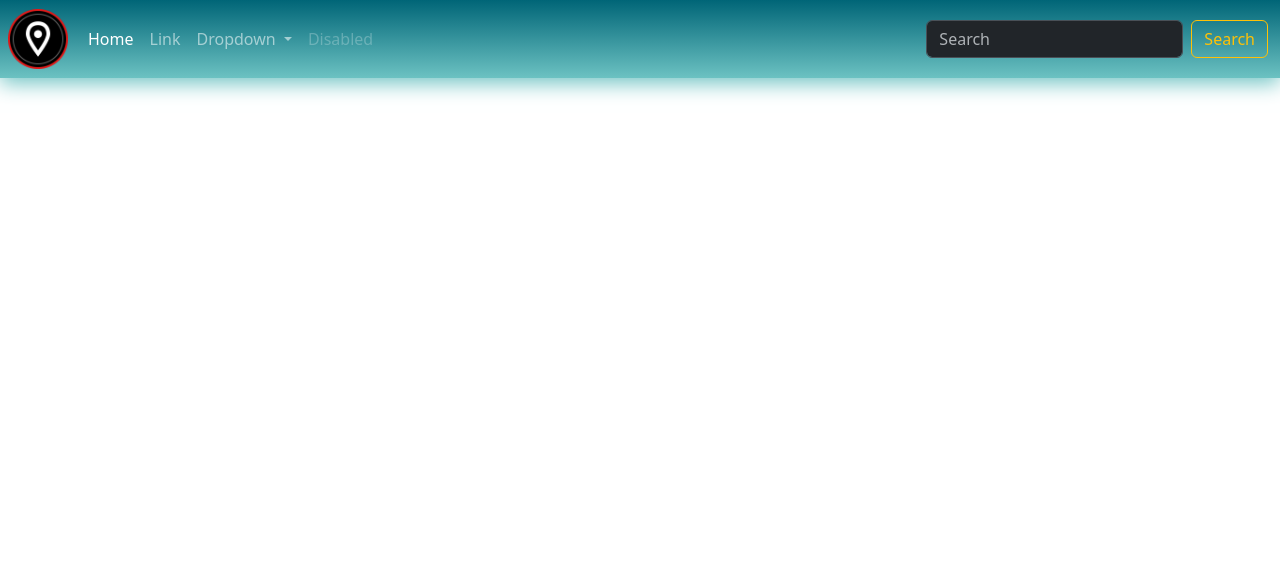
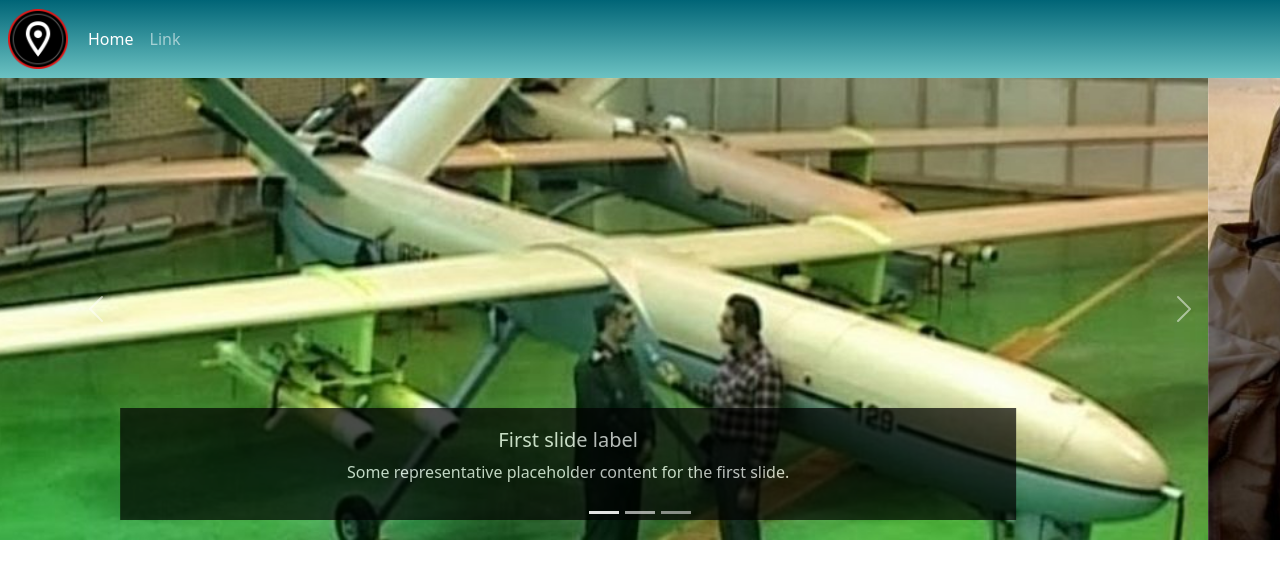
Before and after one commit to Luciano0112/desenvolvedor_java_qua.209.083, a plain HTML site: page 08_site_bootstraap/index.html in a window 1280 px wide. Drawn offline with nearby package versions, Linux system fonts and the light colour scheme.

Commit message:
Aula do Dia 27/11/2025.

```diff
--- a/08_site_bootstraap/css/estilos.css
+++ b/08_site_bootstraap/css/estilos.css
@@ -6,3 +6,11 @@
     background-image: linear-gradient(to bottom, #006577,#6cc2c2);
     box-shadow:0px 5px 20px #6cc2c2;
 }
+.label-carousel{
+    text-shadow: 1px 1px 1px #000000;
+    background-color: #000000;
+    opacity: 0.7;
+}
+.sombra-carousel{
+    box-shadow: opx 10px 20px #16161d;
+}
--- a/08_site_bootstraap/index.html
+++ b/08_site_bootstraap/index.html
@@ -25,8 +25,7 @@
 
         <div class="container-fluid">
             <a class="navbar-brand" href="#">
-                <img src="img/nav.png" alt="ícone"
-                class="meu-logo">
+                <img src="img/nav.png" alt="ícone" class="meu-logo">
             </a>
             <button class="navbar-toggler" type="button" data-bs-toggle="collapse"
                 data-bs-target="#navbarSupportedContent" aria-controls="navbarSupportedContent" aria-expanded="false"
@@ -41,32 +40,60 @@
                     <li class="nav-item">
                         <a class="nav-link" href="#">Link</a>
                     </li>
-                    <li class="nav-item dropdown">
-                        <a class="nav-link dropdown-toggle" href="#" role="button" data-bs-toggle="dropdown"
-                            aria-expanded="false">
-                            Dropdown
-                        </a>
-                        <ul class="dropdown-menu">
-                            <li><a class="dropdown-item" href="#">Action</a></li>
-                            <li><a class="dropdown-item" href="#">Another action</a></li>
-                            <li>
-                                <hr class="dropdown-divider">
-                            </li>
-                            <li><a class="dropdown-item" href="#">Something else here</a></li>
+
                   </ul>
-                    </li>
-                    <li class="nav-item">
-                        <a class="nav-link disabled" aria-disabled="true">Disabled</a>
-                    </li>
-                </ul>
-                <form class="d-flex" role="search">
-                    <input class="form-control me-2" type="search" placeholder="Search" aria-label="Search" />
-                    <button class="btn btn-outline-warning"  type="submit">Search</button>
-                </form>
             </div>
         </div>
     </nav>
     <!--fim do nav bar-->
+
+    <!--carousel-->
+    <div id="carouselExampleCaptions" class="carousel slide sombra-carousel" data-bs-ride="carousel">
+        <div class="carousel-indicators">
+            <button type="button" data-bs-target="#carouselExampleCaptions" data-bs-slide-to="0" class="active"
+                aria-current="true" aria-label="Slide 1"></button>
+            <button type="button" data-bs-target="#carouselExampleCaptions" data-bs-slide-to="1"
+                aria-label="Slide 2"></button>
+            <button type="button" data-bs-target="#carouselExampleCaptions" data-bs-slide-to="2"
+                aria-label="Slide 3"></button>
+        </div>
+        <div class="carousel-inner">
+            <div class="carousel-item active">
+                <img src="img/carousel 1.jpg" class="d-block w-100" alt="carousel 1">
+                <div class="carousel-caption d-none d-md-block label-carousel">
+                    <h5>First slide label</h5>
+                    <p>Some representative placeholder content for the first slide.</p>
+                </div>
+            </div>
+            <div class="carousel-item">
+                <img src="img/carousel 2.jpg" class="d-block w-100" alt="carousel 2">
+                <div class="carousel-caption d-none d-md-block label-carousel">
+                    <h5>Second slide label</h5>
+                    <p>Some representative placeholder content for the second slide.</p>
+                </div>
+            </div>
+            <div class="carousel-item">
+                <img src="img/carousel 3.jpg" class="d-block w-100" alt="carousel 3">
+                <div class="carousel-caption d-none d-md-block label-carousel">
+                    <h5>Third slide label</h5>
+                    <p>Some representative placeholder content for the third slide.</p>
+                </div>
+            </div>
+        </div>
+        <button class="carousel-control-prev" type="button" data-bs-target="#carouselExampleCaptions"
+            data-bs-slide="prev">
+            <span class="carousel-control-prev-icon" aria-hidden="true"></span>
+            <span class="visually-hidden">Previous</span>
+        </button>
+        <button class="carousel-control-next" type="button" data-bs-target="#carouselExampleCaptions"
+            data-bs-slide="next">
+            <span class="carousel-control-next-icon" aria-hidden="true"></span>
+            <span class="visually-hidden">Next</span>
+        </button>
+    </div>
+    <!--fim do carousel-->
+
+    <!--js bootstrap-->
     <script src="https://cdn.jsdelivr.net/npm/bootstrap@5.3.8/dist/js/bootstrap.bundle.min.js"
         integrity="sha384-FKyoEForCGlyvwx9Hj09JcYn3nv7wiPVlz7YYwJrWVcXK/BmnVDxM+D2scQbITxI"
         crossorigin="anonymous"></script>
```
Also changed, not shown: 08_site_bootstraap/img/carousel 1.jpg (added), 08_site_bootstraap/img/carousel 2.jpg (added), 08_site_bootstraap/img/carousel 3.jpg (added), 08_site_bootstraap/img/carousel 4.webp (added), 08_site_bootstraap/img/imagem 1.jpg (added), 08_site_bootstraap/img/imagem 3.jpg (added), 1 other file. Lines whose indentation alone changed are shown as unchanged.
